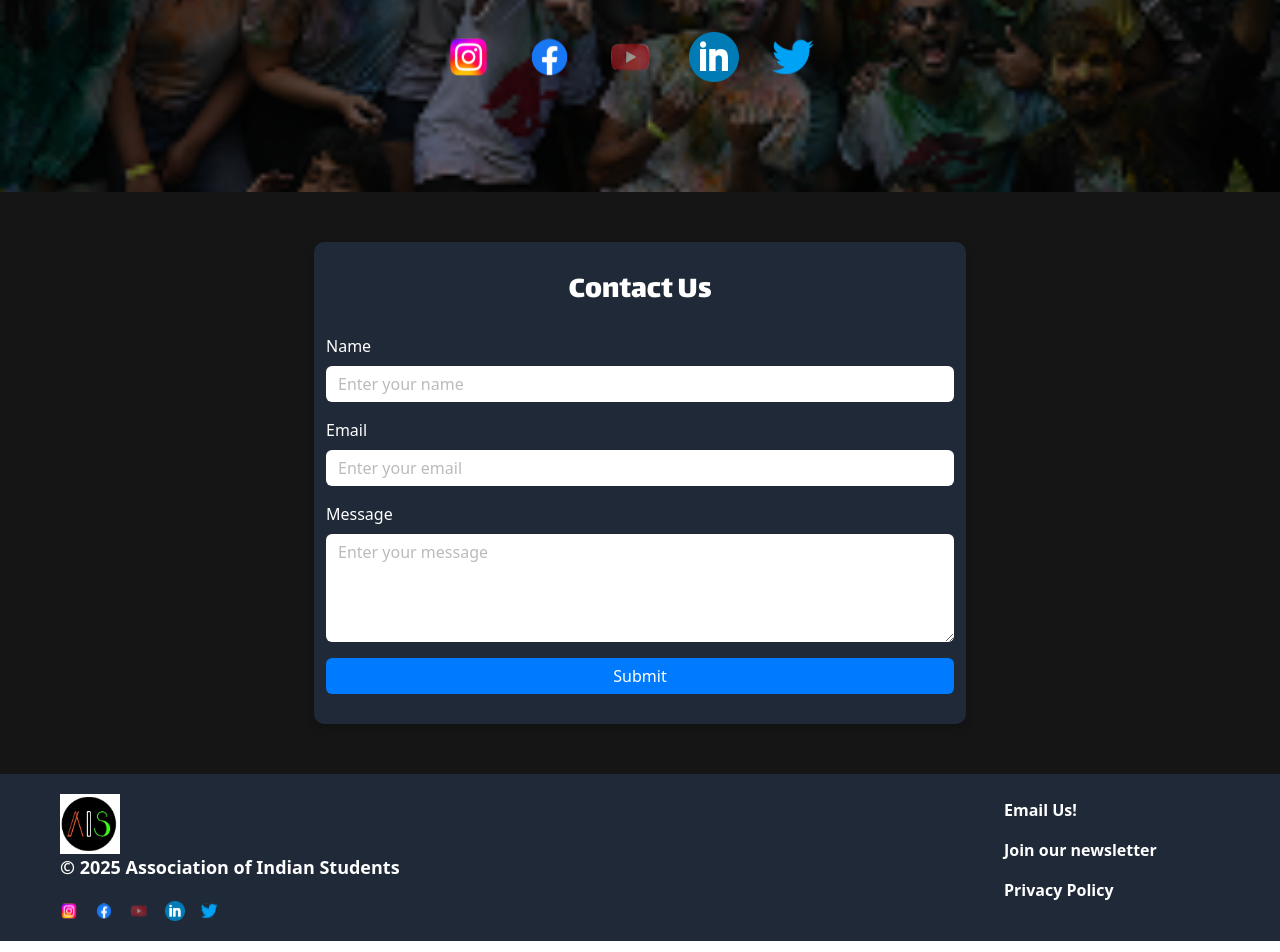
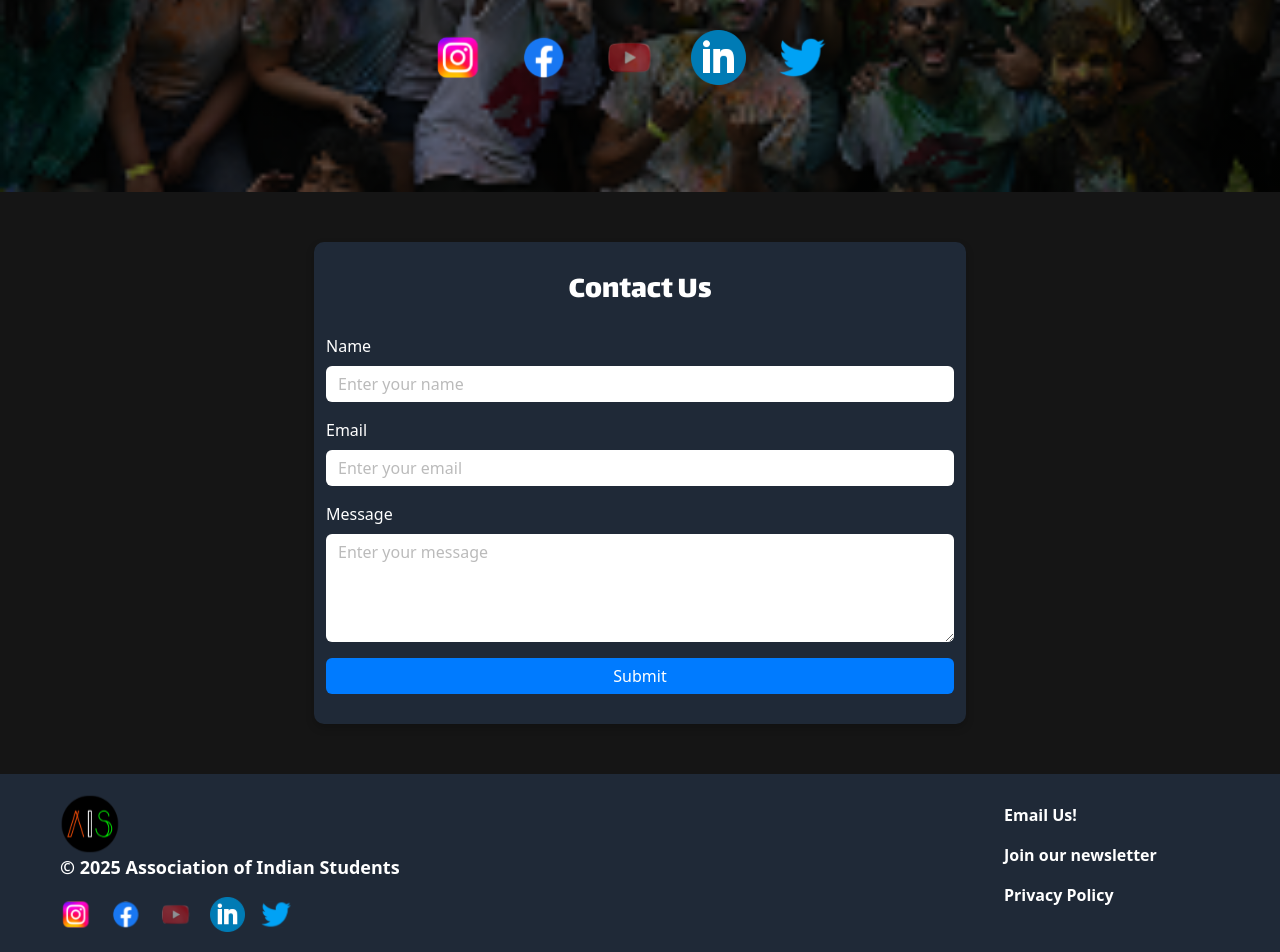
Before and after one commit to aisusctech/AIS-Website, a React (Vite) app: page /Contact in a window 1280 px wide. Shown: the part 324-1276 px from the top of the page. Built offline with nearby package versions, Linux system fonts and the light colour scheme.

Commit message:
Fixed footer and Contact US

```diff
--- a/src/components/footer/footer.css
+++ b/src/components/footer/footer.css
@@ -25,3 +25,15 @@
 .social-icon {
   margin-right: 15px;
 }
+
+.footer-link {
+  color: inherit; /* Inherit the color from the parent element */
+  text-decoration: none; /* Remove underline */
+  font-weight: bold; /* Keep the bold style */
+  margin-bottom: 10px;
+}
+
+.footer-link:hover {
+  text-decoration: none; /* Ensure no underline on hover */
+  color: inherit; /* Keep the same color on hover */
+}
--- a/src/components/footer/index.jsx
+++ b/src/components/footer/index.jsx
@@ -1,5 +1,6 @@
 import React from "react";
-import AISLogo from "../../assets/ais_logo.png";
+import { Link } from "react-router-dom";
+import AISLogo from "../../assets/ais_logo.svg";
 import Instagram from "../../assets/Instagram.svg";
 import Facebook from "../../assets/Facebook.svg";
 import Youtube from "../../assets/Youtube.svg";
@@ -32,8 +33,8 @@ const Footer = () => {
                 src={Instagram}
                 alt='Instagram'
                 className='social-icon'
-                width='20px'
-                height='20px'
+                width='35px'
+                height='35px'
               />
             </a>
             <a
@@ -45,8 +46,8 @@ const Footer = () => {
                 src={Facebook}
                 alt='Facebook'
                 className='social-icon'
-                width='20px'
-                height='20px'
+                width='35px'
+                height='35px'
               />
             </a>
             <a
@@ -58,8 +59,8 @@ const Footer = () => {
                 src={Youtube}
                 alt='YouTube'
                 className='social-icon'
-                width='20px'
-                height='20px'
+                width='35px'
+                height='35px'
               />
             </a>
             <a
@@ -71,8 +72,8 @@ const Footer = () => {
                 src={Linkedin}
                 alt='LinkedIn'
                 className='social-icon'
-                width='20px'
-                height='20px'
+                width='35px'
+                height='35px'
               />
             </a>
             <a
@@ -84,14 +85,19 @@ const Footer = () => {
                 src={Twitter}
                 alt='Twitter'
                 className='social-icon'
-                width='20px'
-                height='20px'
+                width='35px'
+                height='35px'
               />
             </a>
           </div>
         </div>
         <div className='footer-right'>
-          <p>Email Us!</p>
+          <a
+            href='/Contact'
+            className='footer-link no-style'
+          >
+            <p>Email Us!</p>
+          </a>
           <p>Join our newsletter</p>
           <p>Privacy Policy</p>
         </div>
--- a/src/views/contact/index.jsx
+++ b/src/views/contact/index.jsx
@@ -20,11 +20,17 @@ const Contact = () => {
   return (
     <Container
       fluid
-      className={`p-0 ${loading ? 'no-scroll' : ''}`}
+      className={`p-0 ${loading ? "no-scroll" : ""}`}
     >
-      {
-      loading && <div className="loader"><Spinner animation="grow" role="status" /><span style={{marginLeft: "10px"}}>Loading...</span></div>
-      }
+      {loading && (
+        <div className='loader'>
+          <Spinner
+            animation='grow'
+            role='status'
+          />
+          <span style={{ marginLeft: "10px" }}>Loading...</span>
+        </div>
+      )}
       <Row
         className='align-items-center justify-content-center text-center g-0 mb-0'
         style={{
@@ -64,36 +70,71 @@ const Contact = () => {
             Follow us on
           </h5>
           <div className='d-flex justify-content-center gap-3'>
+            <a
+              href='https://www.instagram.com/aisusc/'
+              target='_blank'
+              rel='noopener noreferrer'
+            >
               <img
                 src={Instagram}
                 alt='Instagram'
                 className='social-icon'
-              style={{ width: "50px", height: "50px" }}
+                width='55px'
+                height='55px'
               />
+            </a>
+            <a
+              href='https://www.facebook.com/usc/'
+              target='_blank'
+              rel='noopener noreferrer'
+            >
               <img
                 src={Facebook}
                 alt='Facebook'
                 className='social-icon'
-              style={{ width: "50px", height: "50px" }}
+                width='55px'
+                height='55px'
               />
+            </a>
+            <a
+              href='https://www.youtube.com/user/USC'
+              target='_blank'
+              rel='noopener noreferrer'
+            >
               <img
                 src={Youtube}
                 alt='YouTube'
                 className='social-icon'
-              style={{ width: "50px", height: "50px" }}
+                width='55px'
+                height='55px'
               />
+            </a>
+            <a
+              href='https://www.linkedin.com/groups/13693061/'
+              target='_blank'
+              rel='noopener noreferrer'
+            >
               <img
                 src={Linkedin}
                 alt='LinkedIn'
                 className='social-icon'
-              style={{ width: "50px", height: "50px" }}
+                width='55px'
+                height='55px'
               />
+            </a>
+            <a
+              href='https://x.com/usc'
+              target='_blank'
+              rel='noopener noreferrer'
+            >
               <img
                 src={Twitter}
                 alt='Twitter'
                 className='social-icon'
-              style={{ width: "50px", height: "50px" }}
+                width='55px'
+                height='55px'
               />
+            </a>
           </div>
         </Col>
       </Row>
```
Lines whose indentation alone changed are shown as unchanged.
